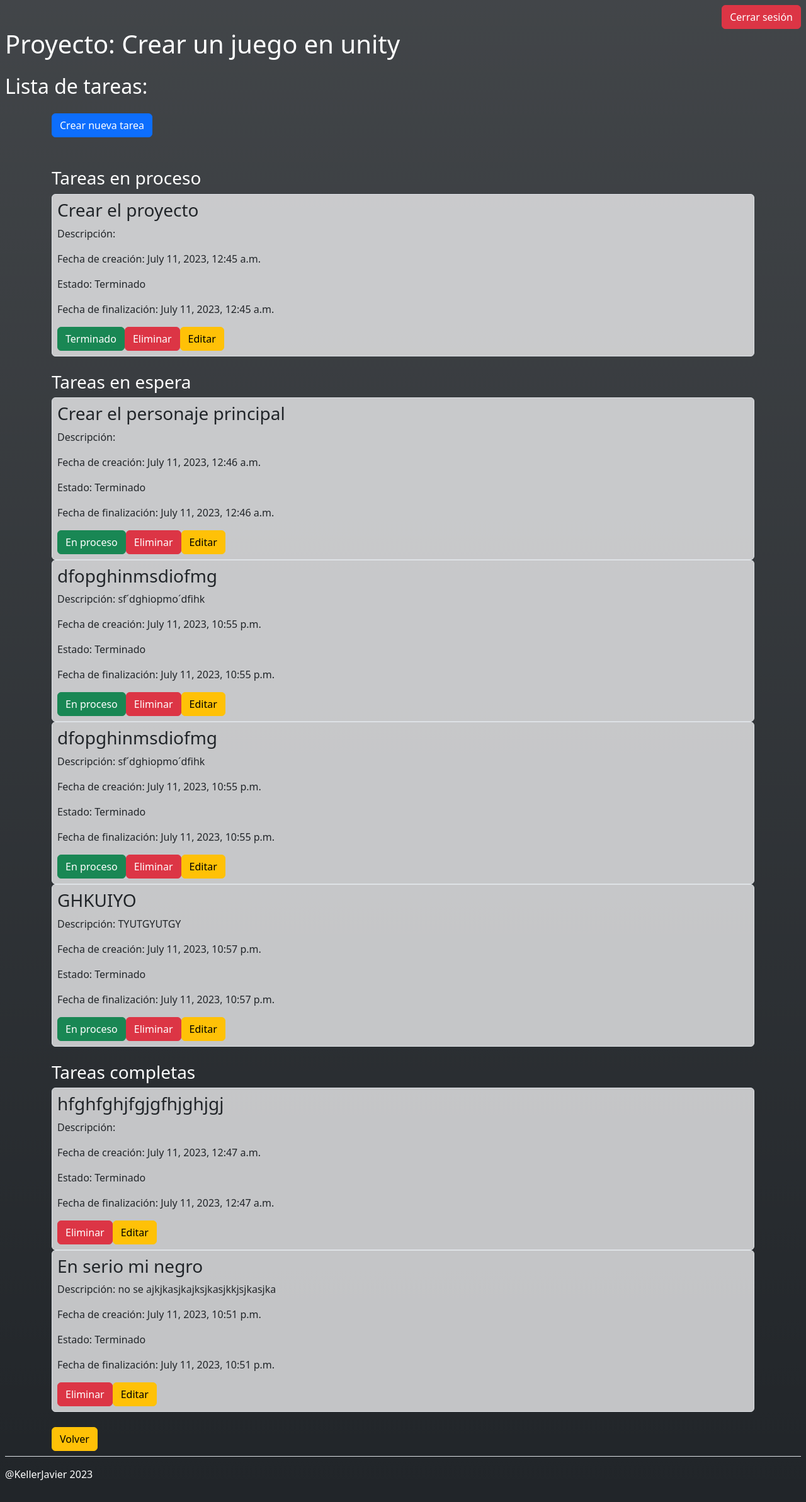
After one commit to Keller-Javi/ProjectManager, a Django app: page /tasks/3 in a window 1280 px wide. The commit adds this page. Shown: the whole page at 63% size. Run offline with Django 4.2, Linux system fonts and the light colour scheme; data comes from the database, SQL or seed files in the repository.

Commit message:
Lista de tareas agregadas

```diff
--- a/PM_APP/models.py
+++ b/PM_APP/models.py
@@ -23,7 +23,7 @@ class Task(models.Model):
     date_created = models.DateTimeField(auto_now_add=True)
     date_completed = models.DateTimeField(null=True)
 
-    proyect = models.ForeignKey(Project, on_delete=models.CASCADE)
+    project = models.ForeignKey(Project, on_delete=models.CASCADE)
 
     def __str__(self):
         return self.title
--- a/PM_APP/templates/layout/base.html
+++ b/PM_APP/templates/layout/base.html
@@ -11,9 +11,19 @@
     <link rel="stylesheet" href="{% static 'styles/main.css' %}">
     <script src="https://cdn.jsdelivr.net/npm/bootstrap@5.3.0/dist/js/bootstrap.bundle.min.js" integrity="sha384-geWF76RCwLtnZ8qwWowPQNguL3RmwHVBC9FhGdlKrxdiJJigb/j/68SIy3Te4Bkz" crossorigin="anonymous"></script>
 </head>
-<body class="bg-dark bg-gradient p-2 text-white d-flex flex-column vh-100">
+<body class="bg-dark bg-gradient p-2 text-white d-flex flex-column">
     <div>
         <main class="">
+            {% if not user.is_authenticated %}
+                <div class="d-flex justify-content-end">
+                    <form action="{% url 'logout' %}">
+                        <button class="btn btn-danger">
+                            Cerrar sesión
+                        </button>
+                    </form>
+                </div>
+            {% endif %}
+
             {% block body %}
             {% endblock %}
         </main>
--- /dev/null
+++ b/PM_APP/templates/tasks.html
@@ -0,0 +1,153 @@
+{% extends 'layout/base.html' %}
+
+{% block body %}
+
+<h1 class="mb-4">  Proyecto: {{ project }} </h1>
+<h2 class="mb-4"> Lista de tareas: </h2>
+
+<div class="container">
+    <form action='{% url "create_task" project.id %}'>
+        <button class="btn btn-primary mb-4"> Crear nueva tarea </button>
+    </form>
+
+    <div class="mb-4"></div>
+    {% if tasks  %}
+    <h3> Tareas en proceso </h3>
+    {% for task in tasks %} <!-- Tareas en proceso -->
+        {% if task.state == 1 %}
+            <ul class="list-group" >
+                <li class="list-group-item bg-light p-2 bg-opacity-75"> <!-- bg-light bg-gradient -->
+
+                <h3> {{ task }} </h3>
+                <p> Descripción: {{ task.description }} </p>
+                <p> Fecha de creación: {{ task.date_created }} </p>
+
+                {% if project.date_completed %}
+                    <p> Estado: Terminado </p>
+                    <p> Fecha de finalización: {{ task.date_created }} </p>
+                {% endif %}
+
+                <div class="btn-group" role="group" aria-label="Basic example">
+                    {% if task.state == 0 %}
+                        <form action="{% url 'inprocess_task' task.id %}">
+                            <button class="btn btn-success">
+                                En proceso
+                            </button>
+                        </form>
+                    {% elif task.state == 1 %}
+                        <form action="{% url 'done_task' task.id %}">
+                            <button class="btn btn-success">
+                                Terminado
+                            </button>
+                        </form>
+                    {% endif %}
+                    <form action="{% url 'delete_task' task.id %}">
+                        <button class="btn btn-danger"> Eliminar </button>
+                    </form>
+                    <form action="{% url 'edit_task' task.id %}">
+                        <button class="btn btn-warning"> Editar </button>
+                    </form>
+                </div>
+            </li>
+            </ul>
+        {% endif %}
+    {% endfor %}
+
+    <div class="mb-4"></div>
+    <h3> Tareas en espera </h3>
+    {% for task in tasks %} <!-- Tareas en espera -->
+        {% if task.state == 0 %}
+        <ul class="list-group" >
+            <li class="list-group-item bg-light p-2 bg-opacity-75"> <!-- bg-light bg-gradient -->
+
+            <h3> {{ task }} </h3>
+            <p> Descripción: {{ task.description }} </p>
+            <p> Fecha de creación: {{ task.date_created }} </p>
+
+            {% if project.date_completed %}
+                <p> Estado: Terminado </p>
+                <p> Fecha de finalización: {{ task.date_created }} </p>
+            {% endif %}
+
+            <div class="btn-group" role="group" aria-label="Basic example">
+                {% if task.state == 0 %}
+                    <form action="{% url 'inprocess_task' task.id %}">
+                        <button class="btn btn-success">
+                            En proceso
+                        </button>
+                    </form>
+                {% elif task.state == 1 %}
+                    <form action="{% url 'done_task' task.id %}">
+                        <button class="btn btn-success">
+                            Terminado
+                        </button>
+                    </form>
+                {% endif %}
+                <form action="{% url 'delete_task' task.id %}">
+                    <button class="btn btn-danger"> Eliminar </button>
+                </form>
+                <form action="{% url 'edit_task' task.id %}">
+                    <button class="btn btn-warning"> Editar </button>
+                </form>
+            </div>
+        </li>
+        </ul>
+        {% endif %}
+    {% endfor %}
+
+    <div class="mb-4"></div>
+    <h3> Tareas completas </h3>
+    {% for task in tasks %} <!-- Tareas completadas -->
+        {% if task.state == 2 %}
+        <ul class="list-group" >
+            <li class="list-group-item bg-light p-2 bg-opacity-75"> <!-- bg-light bg-gradient -->
+
+            <h3> {{ task }} </h3>
+            <p> Descripción: {{ task.description }} </p>
+            <p> Fecha de creación: {{ task.date_created }} </p>
+
+            {% if project.date_completed %}
+                <p> Estado: Terminado </p>
+                <p> Fecha de finalización: {{ task.date_created }} </p>
+            {% endif %}
+
+            <div class="btn-group" role="group" aria-label="Basic example">
+                {% if task.state == 0 %}
+                    <form action="{% url 'inprocess_task' task.id %}">
+                        <button class="btn btn-success">
+                            En proceso
+                        </button>
+                    </form>
+                {% elif task.state == 1 %}
+                    <form action="{% url 'done_task' task.id %}">
+                        <button class="btn btn-success">
+                            Terminado
+                        </button>
+                    </form>
+                {% endif %}
+                <form action="{% url 'delete_task' task.id %}">
+                    <button class="btn btn-danger"> Eliminar </button>
+                </form>
+                <form action="{% url 'edit_task' task.id %}">
+                    <button class="btn btn-warning"> Editar </button>
+                </form>
+            </div>
+        </li>
+        </ul>
+        {% endif %}
+    {% endfor %}
+
+    {% else %}
+
+        <h3 class="mb-4"> Lista de tareas vacía... </h3>
+
+    {% endif %}
+    <div class="mb-4"></div>
+    <form action="{% url 'home' %}">
+        <button class="btn btn-warning">
+            Volver
+        </button>
+    </form>
+</div>
+
+{% endblock %}
--- a/PM_APP/urls.py
+++ b/PM_APP/urls.py
@@ -10,4 +10,11 @@ urlpatterns = [
     path("delete_project/<int:id>", views.delete_project, name="delete_project"),
     path("edit_project/<int:id>", views.edit_project, name="edit_project"),
     path("logout", views.logout_, name="logout"),
+
+    path("tasks/<int:project_id>", views.tasks, name="tasks"),
+    path("create_task/<int:project_id>", views.create_task, name="create_task"),
+    path("inprocess_task/<int:id>", views.inprocess_task, name="inprocess_task"),
+    path("done_task/<int:id>", views.done_task, name="done_task"),
+    path("delete_task/<int:id>", views.delete_task, name="delete_task"),
+    path("edit_task/<int:id>", views.edit_task, name="edit_task"),
 ]
--- a/PM_APP/views.py
+++ b/PM_APP/views.py
@@ -1,6 +1,6 @@
-from django.shortcuts import render, redirect, get_object_or_404
+from django.shortcuts import render, redirect, get_object_or_404, reverse
 from PM_APP.models import Project, Task
-from PM_APP.forms import ProjectForm
+from PM_APP.forms import ProjectForm, TaskForm
 
 from django.contrib.auth.models import User
 from django.contrib.auth import login, logout, authenticate
@@ -96,3 +96,60 @@ def edit_project(request, id):
             return redirect('home')
         except ValueError:
             return render(request, 'create_project.html', {'form': ProjectForm, 'project': project, 'error': 'Ingrese datos validos!.'})
+
+def tasks(request, project_id):
+    tasks = Task.objects.filter(project_id=project_id)
+    project = get_object_or_404(Project, id=project_id)
+    return render(request, 'tasks.html', {'tasks': tasks, 'project': project})
+
+def create_task(request, project_id):
+    if request.method == 'GET':
+        return render(request, 'create_task.html', {'form': TaskForm})
+    else:
+        try:
+            form = TaskForm(request.POST)
+            new_task = form.save(commit=False)
+            new_task.user = request.user
+            new_task.project_id = project_id
+            new_task.save()
+            return redirect('tasks', project_id=project_id)
+        except ValueError:
+            return render(request, 'create_project.html', {'form': ProjectForm, 'error': 'Ingrese datos validos!.'})
+
+def inprocess_task(request, id):
+    task = get_object_or_404(Task, id=id)
+    task.state = 1
+    task.save()
+    return redirect('tasks', project_id=task.project_id)
+
+def done_task(request, id):
+    task = get_object_or_404(Task, id=id)
+    task.state = 2
+    task.date_completed = timezone.now()
+    task.save()
+    return redirect('tasks', project_id=task.project_id)
+
+def delete_task(request, id):
+    task = get_object_or_404(Task, id=id)
+    project_id = task.project_id
+    task.delete()
+    return redirect('tasks', project_id=project_id)
+
+def edit_task(request, id):
+    task = get_object_or_404(Task, id=id)
+    if request.method == 'GET':
+        form = TaskForm(instance=task)
+        return render(request, 'create_task.html', {'form': form, 'task': task})
+    else:
+        try:
+            form = TaskForm(request.POST, instance=task)
+            new_task = form.save(commit=False)
+
+            new_state = int(request.POST['state'])
+            if new_state is not task.state:
+                new_task.state = new_state
+
+            new_task.save()
+            return redirect('tasks', project_id=new_task.project_id)
+        except ValueError:
+            return render(request, 'create_project.html', {'form': ProjectForm, 'error': 'Ingrese datos validos!.'})
```
Also changed, not shown: PM_APP/forms.py (+10 -0 lines), PM_APP/templates/create_task.html (added, +75 -0 lines), PM_APP/templates/index.html (+1 -9 lines), PM_APP/migrations/0002_rename_proyect_task_project.py (added), db.sqlite3.
